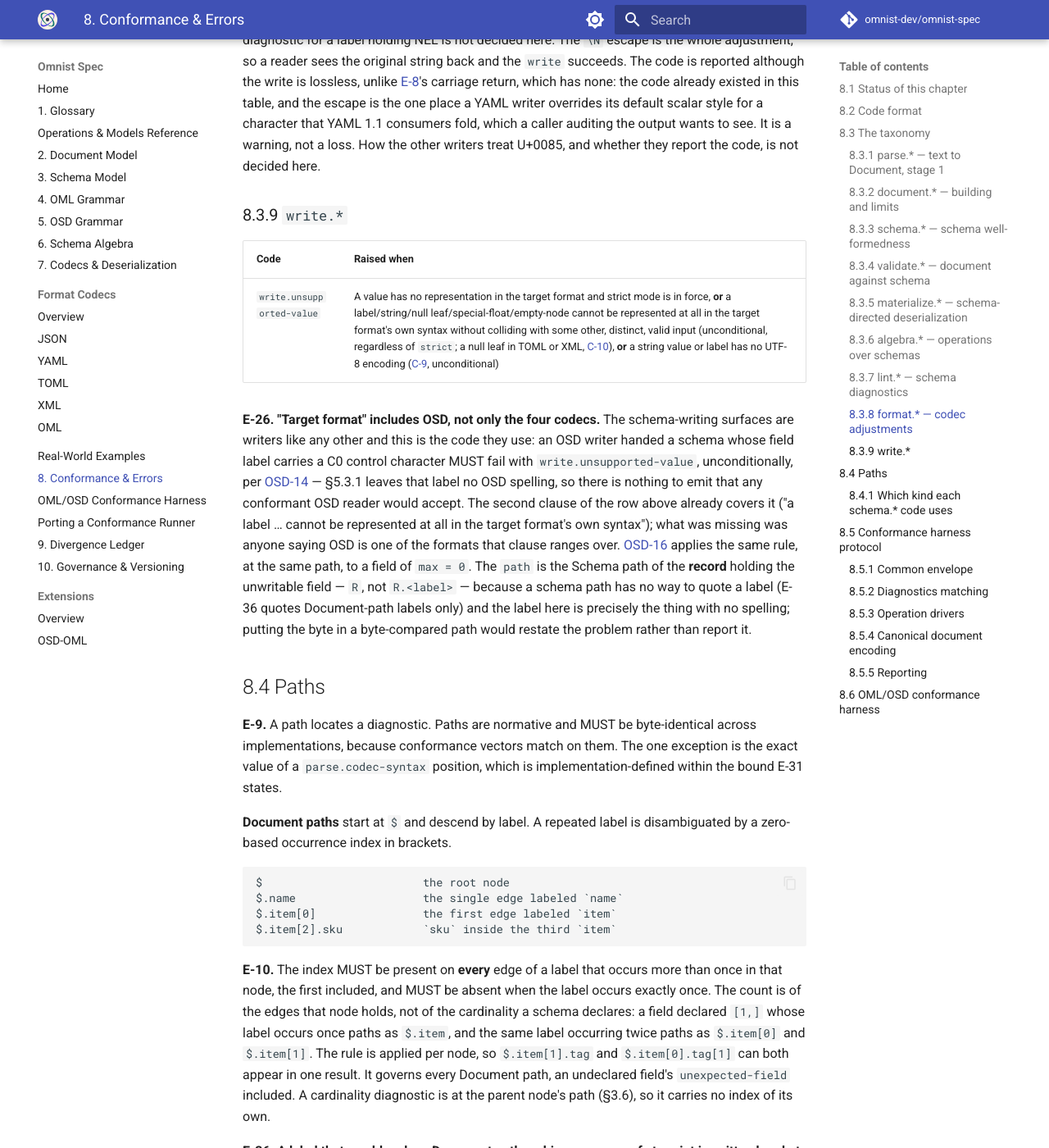
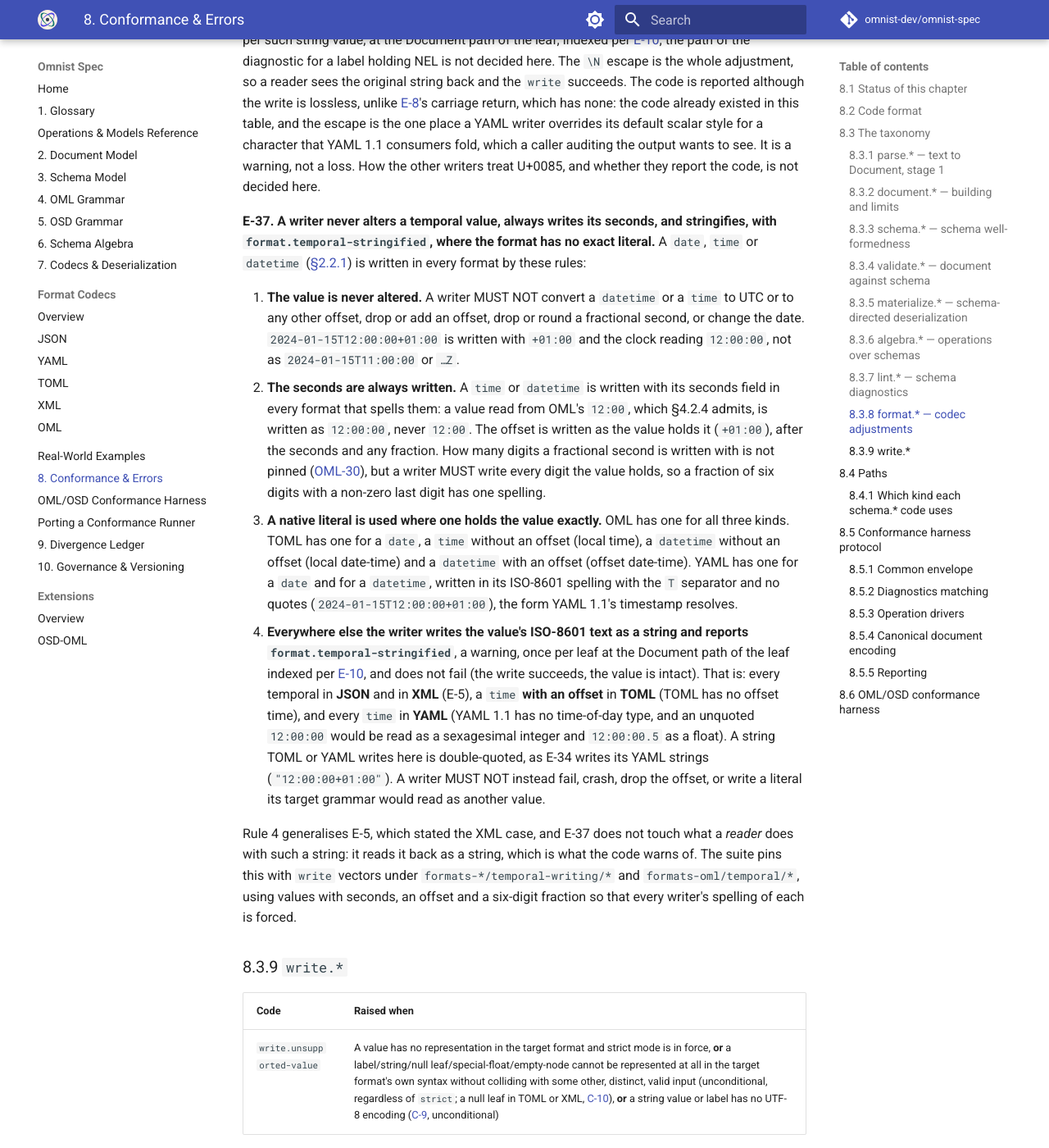
Before and after one commit to omnist-dev/omnist-spec, an MkDocs documentation site: the page built from docs/08-conformance-and-errors.md, in a window 1280 px wide and 1400 px high, scrolled down 12813 px. Shown: the whole window at 82% size. Built offline with MkDocs 1.6.1 and Material for MkDocs 9.7.7, drawn with Linux system fonts in a browser that asks for light colours; comment, search, counter and statistics services are not loaded; some of the changed text lies outside the part shown.

Commit message:
Writing temporals: never alter, always seconds, stringify with a report (E-37)
Co-Authored-By: Claude Sonnet 5.5 <noreply@anthropic.com>

```diff
--- a/docs/08-conformance-and-errors.md
+++ b/docs/08-conformance-and-errors.md
@@ -371,7 +371,7 @@ they describe occurs, with a conformance vector for each. The same holds for
 `format.value-stringified`: a writer MUST emit it wherever a non-string scalar
 is written as text, once per leaf, at the Document path of the leaf (indexed per
 [E-10](#84-paths)); `formats-xml/stringified/*` pins it. **The same holds for
-`format.temporal-stringified` in XML**: an XML writer MUST emit it, once per
+`format.temporal-stringified` in XML** (E-37 generalises it to every format that writes a temporal as a string): an XML writer MUST emit it, once per
 leaf and at the same path, wherever a `date`, `time` or `datetime` leaf is
 written as its ISO-8601 text (`<d>2024-01-15</d>`), and MUST NOT also emit
 `format.value-stringified` for that leaf: a leaf takes one of the two codes,
@@ -476,6 +476,50 @@ already existed in this table, and the escape is the one place a YAML writer
 overrides its default scalar style for a character that YAML 1.1 consumers
 fold, which a caller auditing the output wants to see. It is a warning, not a loss. How the other writers treat U+0085, and whether they report
 the code, is not decided here.
+
+**E-37. A writer never alters a temporal value, always writes its seconds,
+and stringifies, with `format.temporal-stringified`, where the format has no
+exact literal.** A `date`, `time` or `datetime` ([§2.2.1](02-document-model.md#221-scalar-kinds))
+is written in every format by these rules:
+
+1. **The value is never altered.** A writer MUST NOT convert a `datetime` or a
+   `time` to UTC or to any other offset, drop or add an offset, drop or round
+   a fractional second, or change the date. `2024-01-15T12:00:00+01:00` is
+   written with `+01:00` and the clock reading `12:00:00`, not as
+   `2024-01-15T11:00:00` or `…Z`.
+2. **The seconds are always written.** A `time` or `datetime` is written with
+   its seconds field in every format that spells them: a value read from OML's
+   `12:00`, which §4.2.4 admits, is written as `12:00:00`, never `12:00`. The
+   offset is written as the value holds it (`+01:00`), after the seconds and any
+   fraction. How many digits a fractional second is written with is not pinned
+   ([OML-30](04-oml-grammar.md#49-canonical-output)), but a writer MUST write
+   every digit the value holds, so a fraction of six digits with a non-zero last
+   digit has one spelling.
+3. **A native literal is used where one holds the value exactly.** OML has
+   one for all three kinds. TOML has one for a `date`, a `time` without an
+   offset (local time), a `datetime` without an offset (local date-time) and a
+   `datetime` with an offset (offset date-time). YAML has one for a `date` and
+   for a `datetime`, written in its ISO-8601 spelling with the `T` separator and
+   no quotes (`2024-01-15T12:00:00+01:00`), the form YAML 1.1's timestamp
+   resolves.
+4. **Everywhere else the writer writes the value's ISO-8601 text as a string
+   and reports `format.temporal-stringified`**, a warning, once per leaf at the
+   Document path of the leaf indexed per [E-10](#84-paths), and does not fail
+   (the write succeeds, the value is intact). That is: every temporal in
+   **JSON** and in **XML** (E-5), a `time` **with an offset** in **TOML**
+   (TOML has no offset time), and every `time` in **YAML** (YAML 1.1 has no
+   time-of-day type, and an unquoted `12:00:00` would be read as a sexagesimal
+   integer and `12:00:00.5` as a float). A string TOML or YAML writes here is
+   double-quoted, as E-34 writes its YAML strings (`"12:00:00+01:00"`). A
+   writer MUST NOT instead fail, crash, drop the offset, or write a literal its
+   target grammar would read as another value.
+
+Rule 4 generalises E-5, which stated the XML case, and E-37 does not touch
+what a *reader* does with such a string: it reads it back as a string, which is
+what the code warns of. The suite pins this with `write` vectors under
+`formats-*/temporal-writing/*` and `formats-oml/temporal/*`, using values with
+seconds, an offset and a six-digit fraction so that every writer's spelling of
+each is forced.
 
 ### 8.3.9 `write.*`
 
```
Also changed, not shown: docs/formats/json.md (+4 -2 lines), docs/formats/toml.md (+5 -2 lines), docs/formats/yaml.md (+4 -1 lines), 5 other files.
